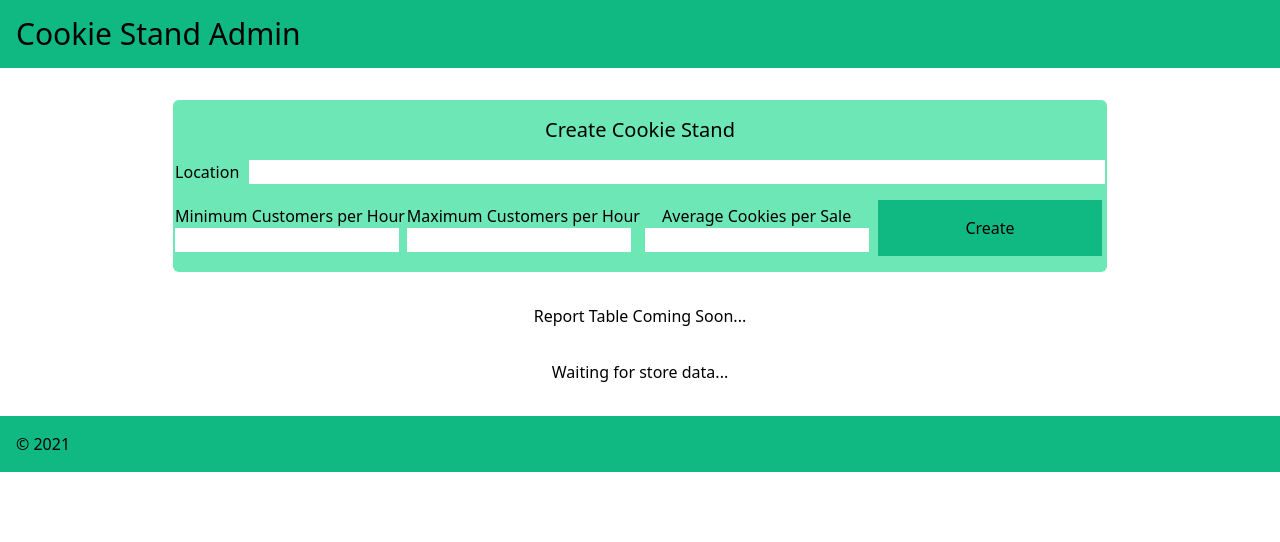
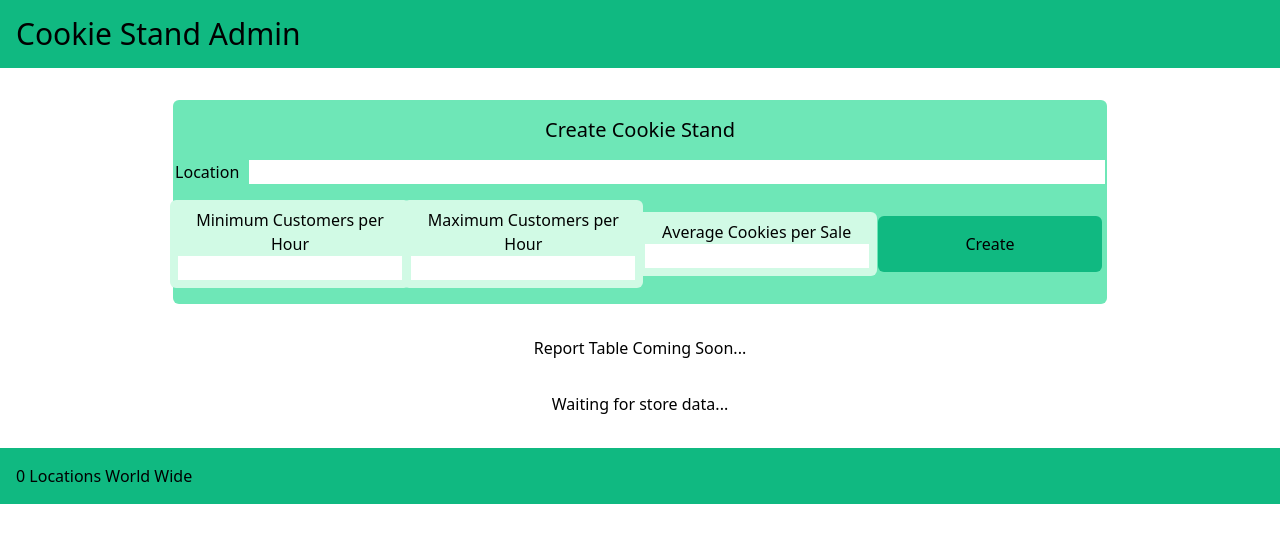
Before and after one commit to Alex-Angelico/cookie-stand-admin, a Next.js app: page / in a window 1280 px wide. Shown: the top 542 px of the page. Built offline with nearby package versions, Linux system fonts and the light colour scheme.

Commit message:
functional refactoring

```diff
--- /dev/null
+++ b/assets/data.js
@@ -0,0 +1 @@
+export const hours = ['6am', '7am', '8am', '9am', '10am', '11am', '12pm', '1pm', '2pm', '3pm', '4pm', '5pm', '6pm', '7pm'];
--- a/pages/index.js
+++ b/pages/index.js
@@ -9,6 +9,22 @@ export default function Home() {
     event.preventDefault();
     setStoreData(`{"location":"${event.target.location.value}","minCustomers":${event.target.minimum.value},"maxCustomers":${event.target.maximum.value},"avgCookies":${event.target.average.value}}`)
   }
+
+  function Header(props) {
+    return (
+      <header className="p-4 bg-green-500 text-3xl">
+        <h1 className="border-gray 50">{props.title}</h1>
+      </header>
+    )
+  }
+
+  function Footer(props) {
+    return (
+      <footer className="mb-30 p-4 bg-green-500 ">
+        {props.location_count} Locations World Wide</footer>
+    )
+  }
+
   return (
     <div className="">
       <Head>
@@ -16,9 +32,7 @@ export default function Home() {
         <link rel="icon" href="/favicon.ico" />
       </Head>
 
-      <header className="p-4 bg-green-500 text-3xl">
-        <h1 className="border-gray 50">Cookie Stand Admin</h1>
-      </header>
+      <Header title="Cookie Stand Admin" />
 
       <main className="flex flex-col items-center justify-center flex-1 px-20 text-center">
         <div className="m-8 w-5/6 h-auto rounded-md bg-green-300">
@@ -27,19 +41,19 @@ export default function Home() {
             <label className="mr-2.5">Location</label>
             <input name="location" className="w-11/12"></input>
             <div className="grid grid-cols-4 place-items-center mt-4 mb-4">
-              <section>
+              <section className="rounded-md bg-green-100 p-2">
                 <label className="block">Minimum Customers per Hour</label>
                 <input name="minimum" className="block w-56"></input>
               </section>
-              <section>
+              <section className="rounded-md bg-green-100 p-2">
                 <label className="block">Maximum Customers per Hour</label>
                 <input name="maximum" className="block w-56"></input>
               </section>
-              <section>
+              <section className="rounded-md bg-green-100 p-2">
                 <label className="block">Average Cookies per Sale</label>
                 <input name="average" className="block w-56"></input>
               </section>
-              <button className="bg-green-500 w-56 h-14">Create</button>
+              <button className="rounded-md bg-green-500 w-56 h-14">Create</button>
             </div>
           </form>
         </div>
@@ -47,10 +61,7 @@ export default function Home() {
         <p className="m-8">{storeData}</p>
       </main>
 
-      <footer className="mb-30 p-4 bg-green-500 ">
-        &copy; 2021</footer>
+      <Footer location_count="0" />
     </div>
   )
 }
-
-// text-center
```
Also changed, not shown: 1 other file (tests, documents, lock files or other folders).
